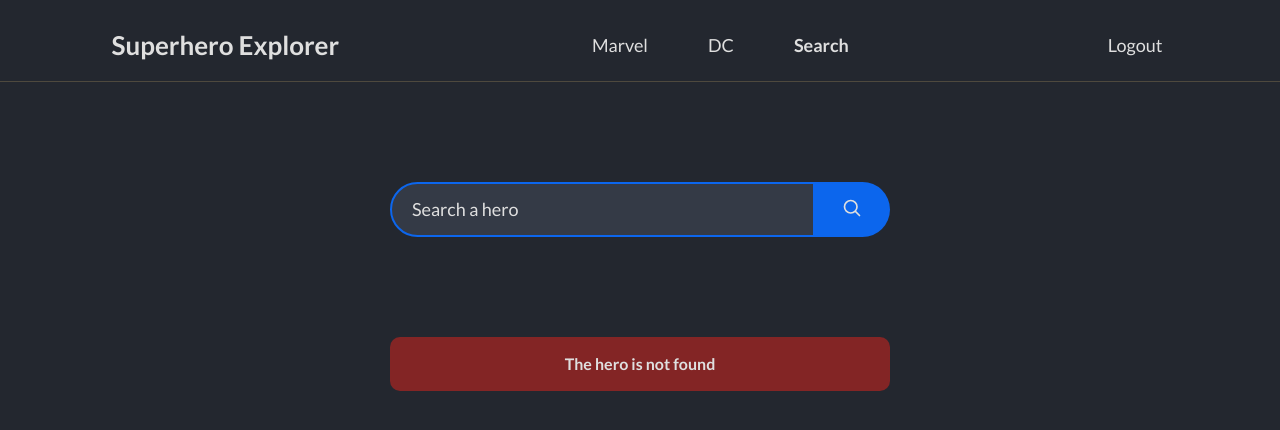
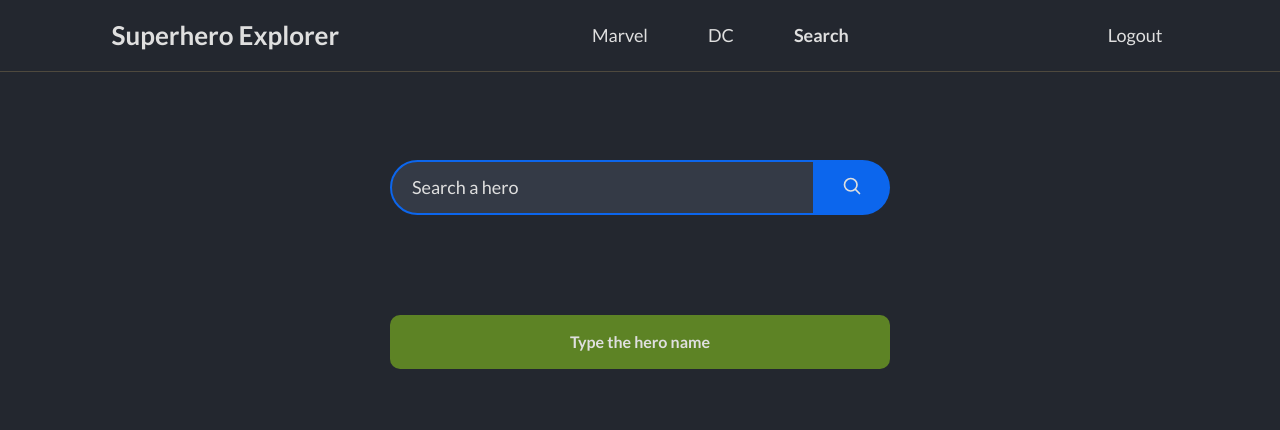
Before and after one commit to MartinezFabian/SuperheroExplorer-React, a React (Vite) app: page /search in a window 1280 px wide. Before the commit this address had no page. Shown: the top 430 px of the page. Built offline with nearby package versions, Linux system fonts and the light colour scheme.

Commit message:
Feat: Add functionality to show conditional alerts and add CSS styles

```diff
--- a/src/heroes/components/HeroSearch.jsx
+++ b/src/heroes/components/HeroSearch.jsx
@@ -16,11 +16,7 @@ export const HeroSearch = () => {
 
     const searchValue = formState.toLowerCase().trim();
 
-    if (searchValue.length <= 1) return;
-
     navigate(`?q=${searchValue}`);
-
-    setFormState('');
   };
 
   return (
--- a/src/heroes/pages/DcPage.module.css
+++ b/src/heroes/pages/DcPage.module.css
@@ -1,7 +1,7 @@
 .container {
   max-width: 120rem;
   width: 80%;
-  margin: 8rem auto;
+  margin: 14rem auto;
 }
 
 .heading {
--- a/src/heroes/pages/HeroPage.module.css
+++ b/src/heroes/pages/HeroPage.module.css
@@ -1,7 +1,7 @@
 .main {
   width: 90%;
   max-width: 120rem;
-  margin: 10rem auto;
+  margin: 14rem auto;
 }
 
 @media (min-width: 468px) {
--- a/src/heroes/pages/MarvelPage.module.css
+++ b/src/heroes/pages/MarvelPage.module.css
@@ -1,7 +1,7 @@
 .container {
   max-width: 120rem;
   width: 80%;
-  margin: 8rem auto;
+  margin: 14rem auto;
 }
 
 .heading {
--- a/src/heroes/pages/SearchPage.jsx
+++ b/src/heroes/pages/SearchPage.jsx
@@ -16,14 +16,29 @@ export const SearchPage = () => {
 
   const heroes = getHeroesByName(q);
 
+  const showMessage = q === '';
+  const showError = heroes.length === 0 && !showMessage;
+
   return (
-    <main>
+    <main className={styles.main}>
       <section className={styles.container}>
         <HeroSearch></HeroSearch>
       </section>
 
       <section className={styles.results}>
-        <div className={styles.results__alert}>The hero is not found</div>
+        <div
+          className={`${styles.results__alert} ${styles['results__alert--info']} animate__animated animate__fadeIn`}
+          style={{ display: showMessage ? '' : 'none' }}
+        >
+          Type the hero name
+        </div>
+
+        <div
+          className={`${styles.results__alert} animate__animated animate__fadeIn`}
+          style={{ display: showError ? '' : 'none' }}
+        >
+          The hero is not found
+        </div>
 
         <ul className={`${styles.results__grid} animate__animated animate__fadeIn`}>
           {heroes.map((hero) => (
--- a/src/heroes/pages/SearchPage.module.css
+++ b/src/heroes/pages/SearchPage.module.css
@@ -1,3 +1,7 @@
+.main {
+  margin-top: 16rem;
+}
+
 .container {
   max-width: 50rem;
   width: 90%;
@@ -12,7 +16,7 @@
 }
 
 .results__alert {
-  background-color: var(--alert);
+  background-color: var(--alert-error);
   width: 100%;
   max-width: 50rem;
   margin: 0 auto;
@@ -21,6 +25,10 @@
   font-weight: 700;
   padding: 1.6rem;
   border-radius: 1rem;
+}
+
+.results__alert--info {
+  background-color: var(--alert-message);
 }
 
 .results__grid {
--- a/src/styles.css
+++ b/src/styles.css
@@ -5,7 +5,8 @@
   --white: #dfdfdf;
   --gray: #4e493e;
   --btn-color: #0c66ed;
-  --alert: #832525;
+  --alert-error: #832525;
+  --alert-message: #5d8325;
 }
 
 html {
--- a/src/ui/components/Navbar.module.css
+++ b/src/ui/components/Navbar.module.css
@@ -1,5 +1,4 @@
 .nav {
-  margin-top: 4rem;
   display: flex;
   flex-direction: column;
   align-items: center;
@@ -9,9 +8,15 @@
 
 @media (min-width: 768px) {
   .nav {
-    margin-top: 1rem;
     flex-direction: row;
     border-bottom: solid 1px var(--gray);
+
+    position: fixed;
+    top: 0;
+    left: 0;
+    z-index: 1000;
+    width: 100%;
+    background-color: #23272f;
   }
 }
 
```
